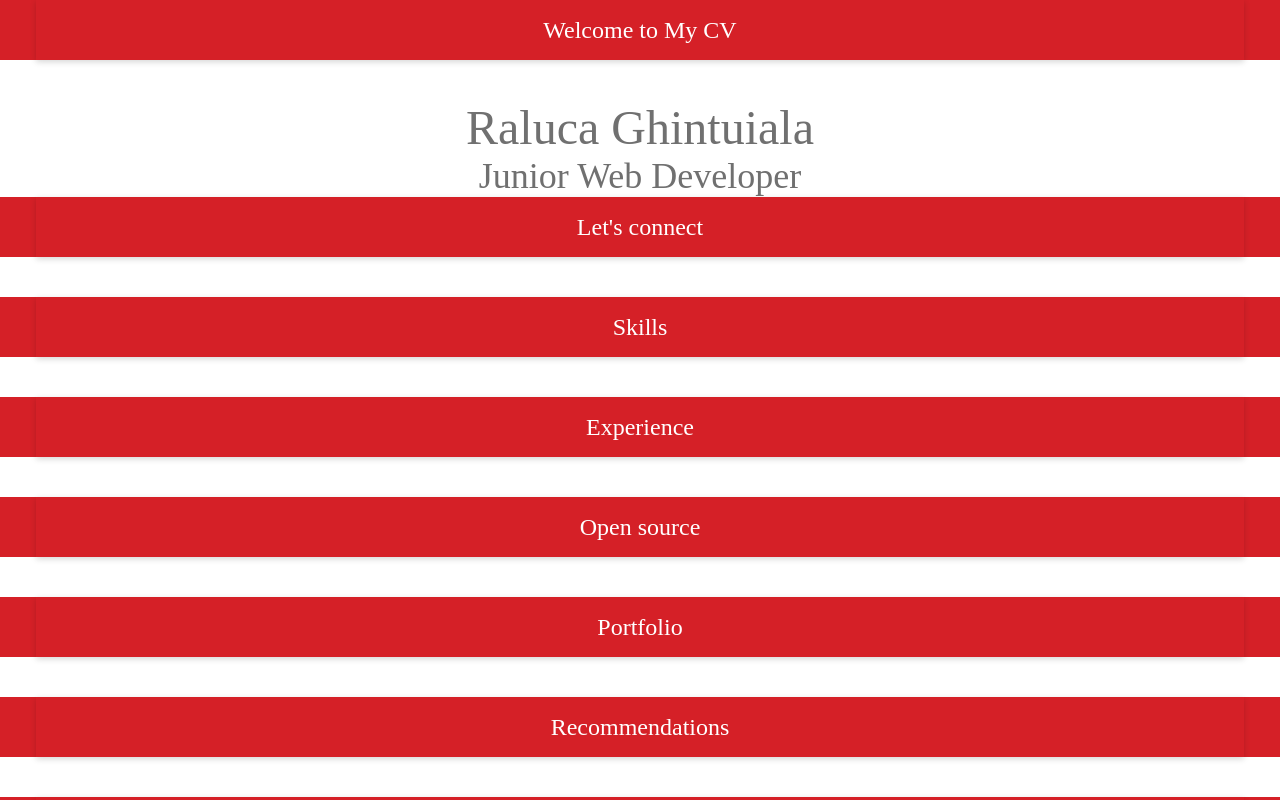
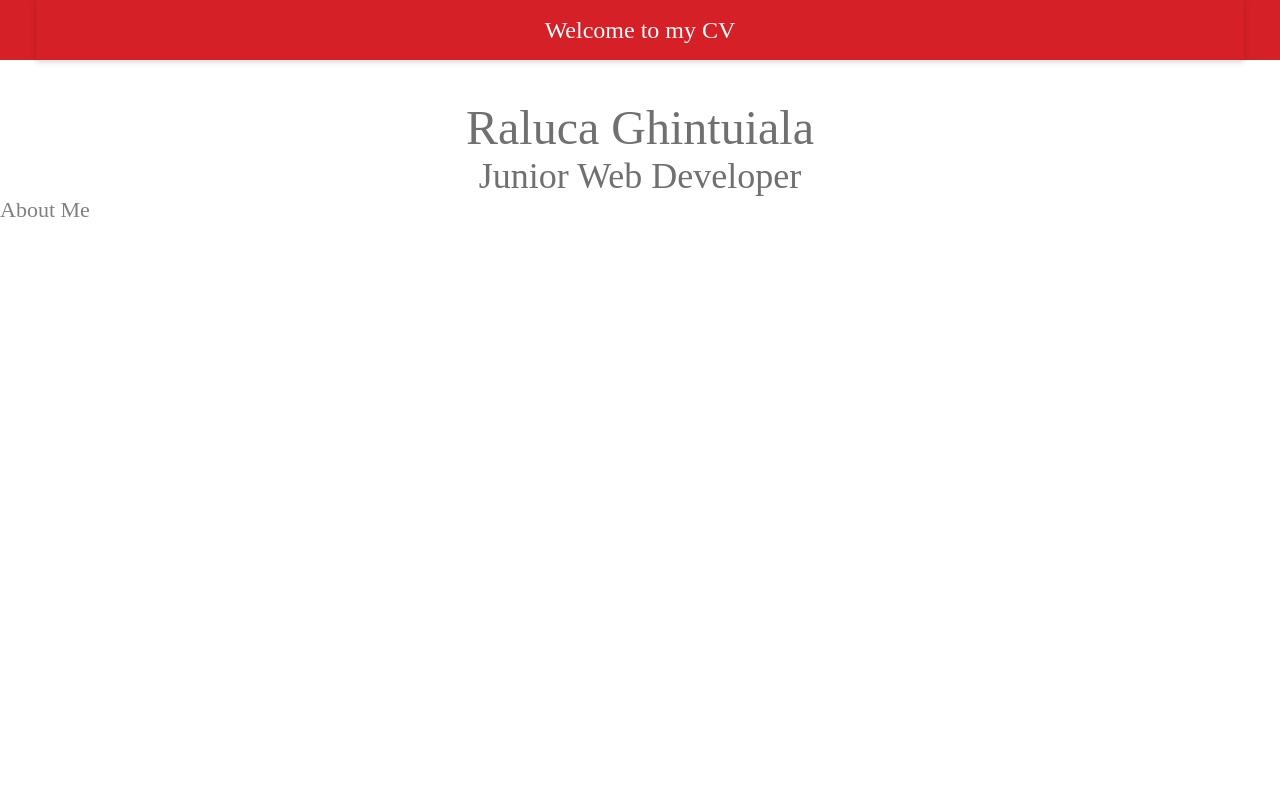
Before and after one commit to RalucaRbc/my-cv-v2-mid, a React (Create React App) app: page / in a window 1280 px wide. Shown: the top 800 px of the page. Built offline with nearby package versions, Linux system fonts and the light colour scheme.

Commit message:
Refactor the app component

```diff
--- a/src/component/app/app.component.jsx
+++ b/src/component/app/app.component.jsx
@@ -7,17 +7,7 @@ import { Title, Wrapper } from './app.style'
 export const App = () => {
   return (
     <Wrapper>
-      <Header title="Welcome to My CV"/>
-      <Welcome creator="Raluca Ghintuiala"></Welcome>
-      <Welcome job="Junior Web Developer"></Welcome>
-      <Header title="Let's connect"/>
-      <Header title="Skills"/>
-      <Header title="Experience"/>
-      <Header title="Open source"/>
-      <Header title="Portfolio"/>
-      <Header title="Recommendations"/>
-      <Header title="Reviews"/>
-      <Header title="I'm proud"/>
+      <Welcome></Welcome>
     </Wrapper>
   )
 }
--- a/src/component/welcome/welcome.component.jsx
+++ b/src/component/welcome/welcome.component.jsx
@@ -1,11 +1,14 @@
 import React from 'react'
 import * as WS from './welcome.style'
+import { Header } from '../header/header.component'
 
-export const Welcome = ({creator, job}) => {
+export const Welcome = ({ creator, job }) => {
   return (
-    <div>
-      <WS.StyledCreator>{creator}</WS.StyledCreator>
-      <WS.StyledJob>{job}</WS.StyledJob>
-    </div>
+    <WS.Wrapper>
+      <Header title='Welcome to my CV'/>
+      <WS.Name>Raluca Ghintuiala</WS.Name>
+      <WS.Job>Junior Web Developer</WS.Job>
+      <WS.Subtitle>About Me</WS.Subtitle>
+    </WS.Wrapper>
   )
 }
--- a/src/component/welcome/welcome.style.js
+++ b/src/component/welcome/welcome.style.js
@@ -1,19 +1,24 @@
-import styled from 'styled-components'
+import styled, { css } from 'styled-components'
 
-export const StyledCreator=styled.div`
+export const Wrapper = styled.div`
+  display: block;
+`
+export const CommonTitle = css`
   color: #707070;
+  font-weight: 500;
+  text-align: center;
+`
+export const Name = styled.div`
+  ${CommonTitle}
   font-size: 48px;
+`
+
+export const Job = styled.div`
+  ${CommonTitle}
+  font-size: 36px;
+`
+export const Subtitle = styled.div`
+  font-size: 22px;
   font-weight: 500;
-  display: flex;
-  align-items: center;
-  justify-content: center;
-  `
-
-export const StyledJob=styled.div`
-  color: #707070;
-  font-size: 36px;
-  font-weight: 500;
-  display: flex;
-  align-items: center;
-  justify-content: center;
+  color: #808080;
 `
```
